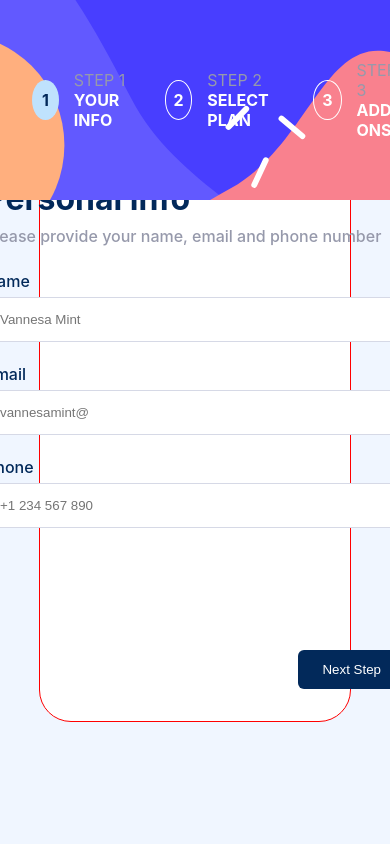
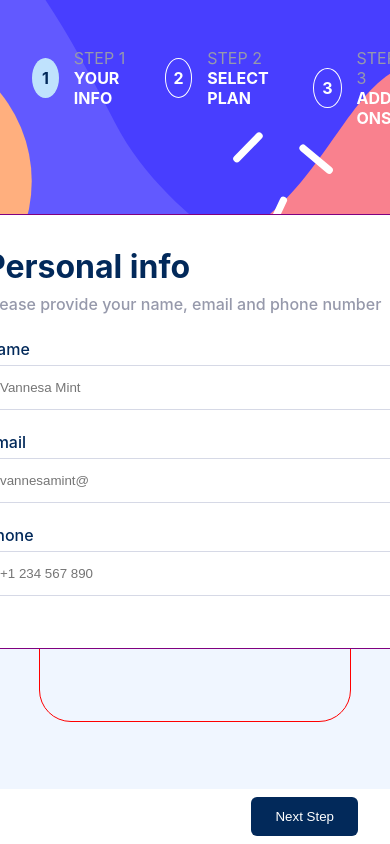
Before and after one commit to M-E-J-O-R/multi_step_form, a React (Create React App) app: page / in a window 390 px wide. Shown: the top 844 px of the page. Built offline with nearby package versions, Linux system fonts and the light colour scheme.

Commit message:
fixed the mobile view styling for all component

```diff
--- a/src/App.css
+++ b/src/App.css
@@ -10,23 +10,16 @@
   --alabaster: hsl(231, 100%, 99%);
   --white: hsl(0, 0%, 100%);
 }
-
+body{
+   background-color: var(--magnolia);
+}
 
 .App {
   width: 100vw;
   min-height: 100vh;
-  background-color: var(--magnolia);
   display: flex;
   flex-direction: column;
   align-items: center;
   justify-content: center;
+
 }
-.content{
-  height: 100%;
-  display: flex;
-  flex-direction: column;
-  }
-
-  @media only screen and (max-width:815px){
-
-  }
--- a/src/App.tsx
+++ b/src/App.tsx
@@ -122,7 +122,7 @@ function App() {
       <div className={style.home_container}>
         {/* Navigation component */}
         <Navigation stepNum={stepNum} />
-        <div className='content'>
+        <div className={style.content}>
           <Routes>
             {/* Define routes for different pages */}
             <Route path='/' element={<Home userInfo={userInfo} handleUserInfo={handleUserInfo} />} />
--- a/src/styles/addon.module.css
+++ b/src/styles/addon.module.css
@@ -53,3 +53,12 @@
 .addon_pricing {
   color: var(--purplish-blue);
 }
+
+
+@media only screen and (max-width:820px){
+  .addons_parent_container{
+    height: fit-content;
+    padding:  0 ;
+    border: 1px solid green;
+  }
+}
--- a/src/styles/home.module.css
+++ b/src/styles/home.module.css
@@ -7,6 +7,11 @@
   display: flex;
   gap: 5rem;
   align-items: center;
+}
+.content {
+  height: 100%;
+  display: flex;
+  flex-direction: column;
 }
 
 .info_contanier {
@@ -61,9 +66,24 @@
 }
 @media only screen and (max-width: 820px) {
   .home_container {
+    flex-direction: column;
+    gap: 0rem;
+    width: 80vw;
     border: 1px solid red;
-    flex-direction: column;
-    width: 80vw;
-
+    background-color: transparent;
+  }
+  .content {
+    width: 486px;
+    height: 435px;
+    background-color: white;
+    padding: 32px;
+    border-radius: 16px;
+    border: 1px solid purple;
+    position: relative;
+    z-index: 2;
+    top: 75px;
+  }
+  .info_contanier {
+    padding: 0;
   }
 }
--- a/src/styles/navigation.module.css
+++ b/src/styles/navigation.module.css
@@ -73,9 +73,10 @@
 @media only screen and (max-width: 820px) {
   .navigation_container {
     width: 100vw;
-    height: 200px;
+    height: 250px;
     background-image: url(../assets/images/bg-sidebar-mobile.svg);
     flex-direction: row;
+    align-items: flex-start;
     position: absolute;
     top: 0;
     left: 0;
@@ -83,6 +84,15 @@
     background-position: center;
     background-repeat: no-repeat;
     background-size: cover;
+  }
+  .footer_nav_container {
+    width: 100vw;
+    background-color: white;
+    position: fixed;
+    bottom: 0;
+    left: 0;
+    margin-top: 0;
+    padding: 8px 32px;
 
   }
 }
--- a/src/styles/plan.module.css
+++ b/src/styles/plan.module.css
@@ -66,3 +66,8 @@
   color: var(--cool-gray);
   font-weight: bold;
 }
+@media only screen and (max-width: 820px) {
+  .plan_container {
+    padding: 0;
+  }
+}
--- a/src/styles/summary.module.css
+++ b/src/styles/summary.module.css
@@ -68,3 +68,8 @@
   font-weight: bold;
   color: var(--purplish-blue);
 }
+@media only screen and (max-width: 820px) {
+  .summary_parent_container {
+    padding: 0;
+  }
+}
```
